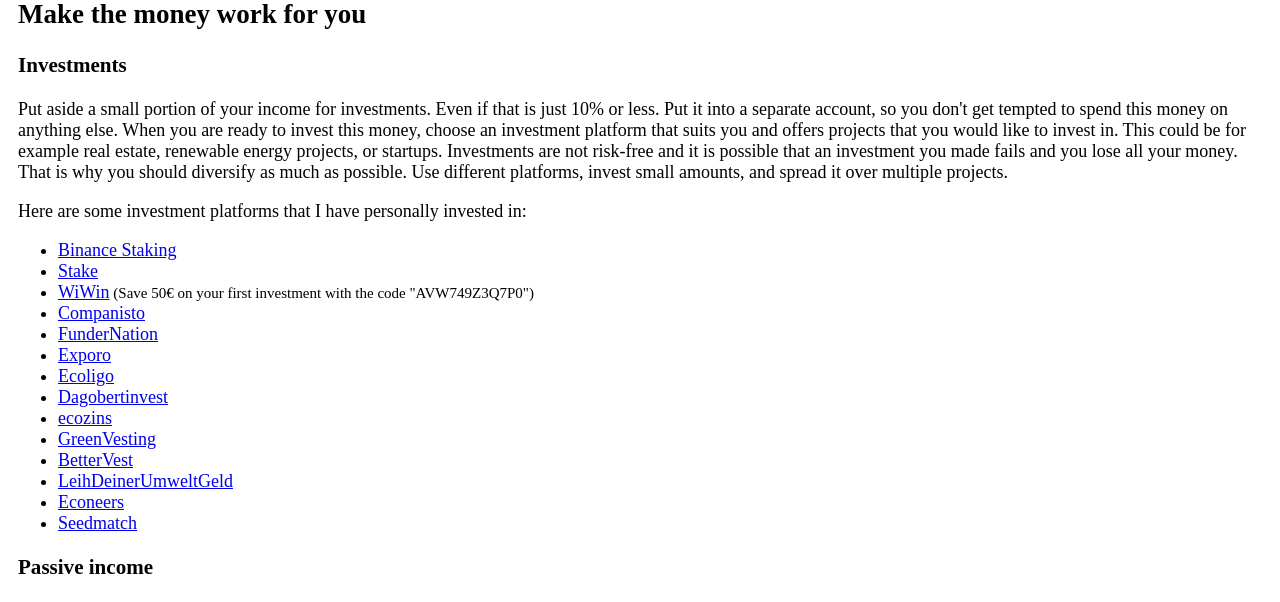
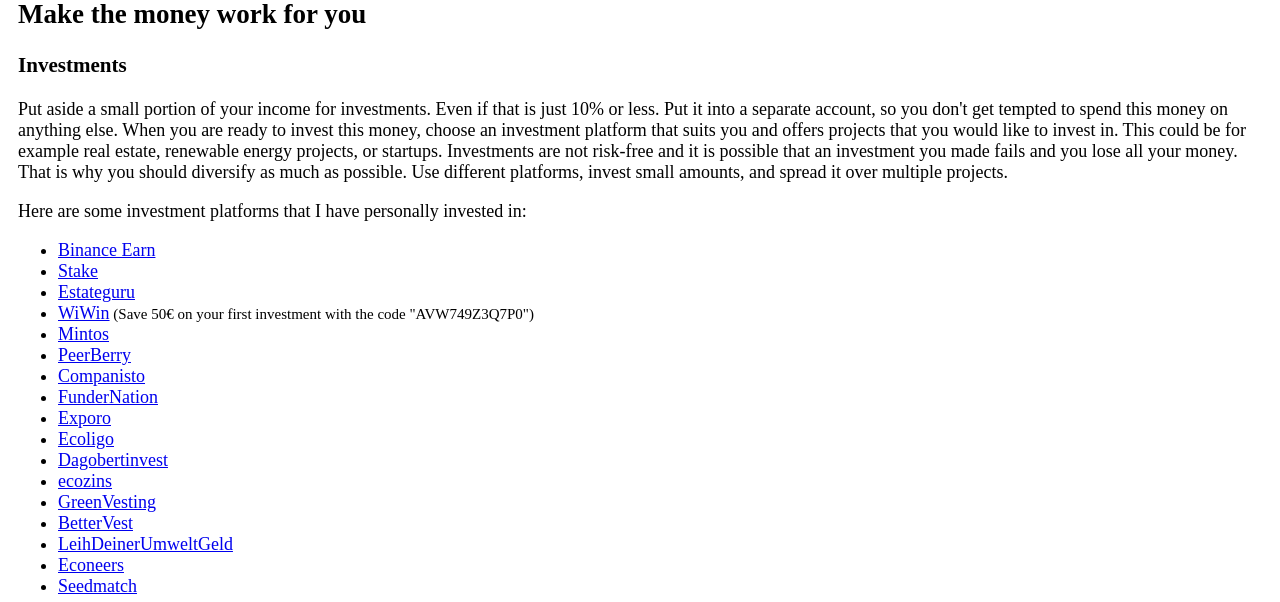
Before and after one commit to DanWin/main-website, a PHP site: page /tutorials/get-rich-fast/index.php in a window 1280 px wide. Shown: the part 2075-2677 px from the top of the page. Run offline with PHP 8.4, Linux system fonts and the light colour scheme.

Commit message:
Add more investment platforms

```diff
--- a/tutorials/get-rich-fast/index.php
+++ b/tutorials/get-rich-fast/index.php
@@ -71,9 +71,12 @@
 <p><?php echo _('Put aside a small portion of your income for investments. Even if that is just 10% or less. Put it into a separate account, so you don\'t get tempted to spend this money on anything else. When you are ready to invest this money, choose an investment platform that suits you and offers projects that you would like to invest in. This could be for example real estate, renewable energy projects, or startups. Investments are not risk-free and it is possible that an investment you made fails and you lose all your money. That is why you should diversify as much as possible. Use different platforms, invest small amounts, and spread it over multiple projects.'); ?></p>
 <p><?php echo _('Here are some investment platforms that I have personally invested in:'); ?></p>
 <ul>
-	<li><a href="https://accounts.binance.com/register?ref=109218570" target="_blank" rel="noreferrer noopener">Binance Staking</a></li>
+	<li><a href="https://accounts.binance.com/register?ref=109218570" target="_blank" rel="noreferrer noopener">Binance Earn</a></li>
 	<li><a href="https://getstake.com/signup?ref=DANIEL296" target="_blank" rel="noreferrer noopener">Stake</a></li>
+	<li><a href="https://estateguru.co/en/investor-referral/?switch=en&userPromotionCode=EGU033931" target="_blank" rel="noreferrer noopener">Estateguru</a></li>
 	<li><a href="https://wiwin.de" target="_blank" rel="noreferrer noopener">WiWin</a><small> <?php printf(_('(Save 50€ on your first investment with the code "%s")'), 'AVW749Z3Q7P0'); ?></small></li>
+	<li><a href="https://www.mintos.com/en/" target="_blank" rel="noreferrer noopener">Mintos</a></li>
+	<li><a href="https://peerberry.com/" target="_blank" rel="noreferrer noopener">PeerBerry</a></li>
 	<li><a href="https://www.companisto.com" target="_blank" rel="noreferrer noopener">Companisto</a></li>
 	<li><a href="https://www.fundernation.eu" target="_blank" rel="noreferrer noopener">FunderNation</a></li>
 	<li><a href="https://exporo.de" target="_blank" rel="noreferrer noopener">Exporo</a></li>
```
